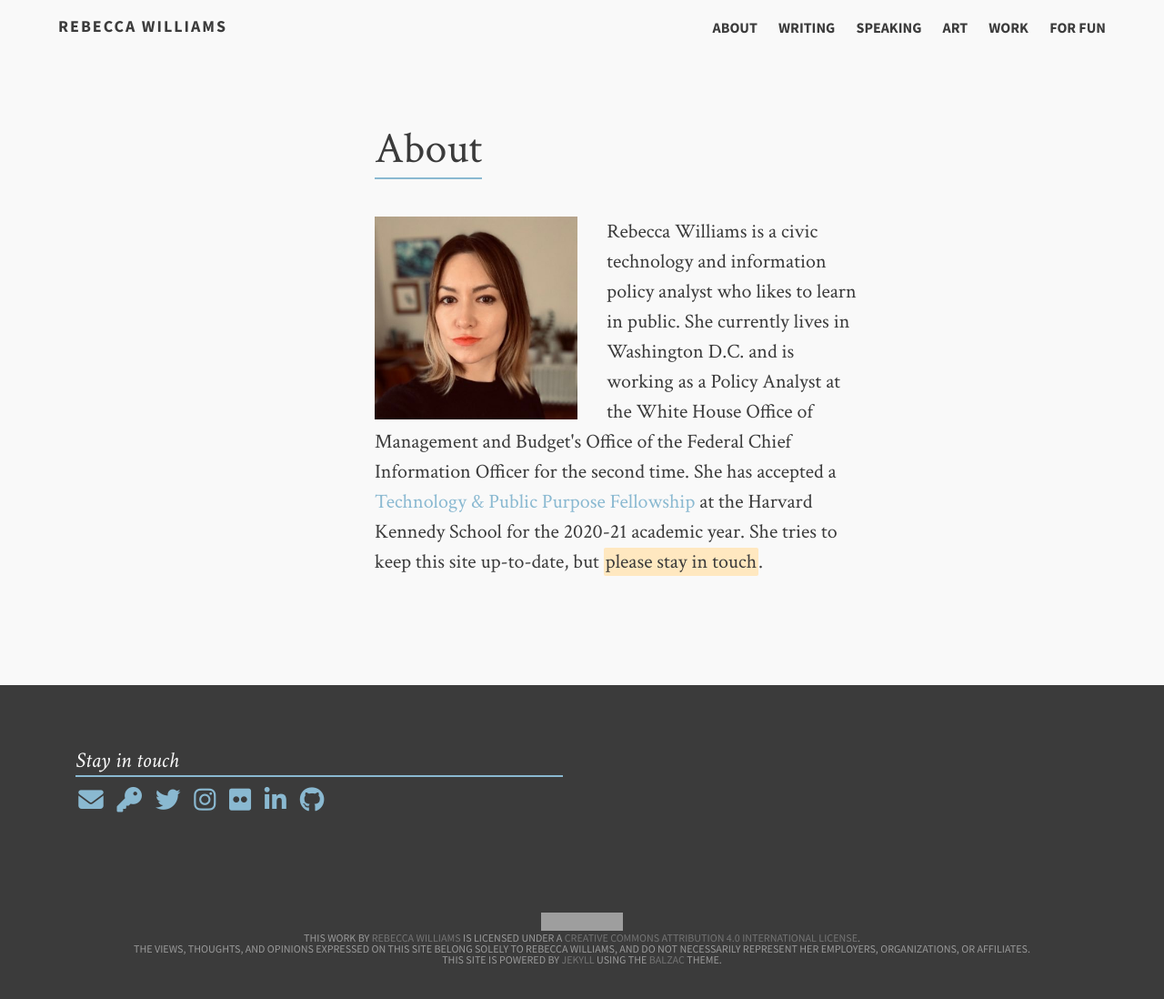
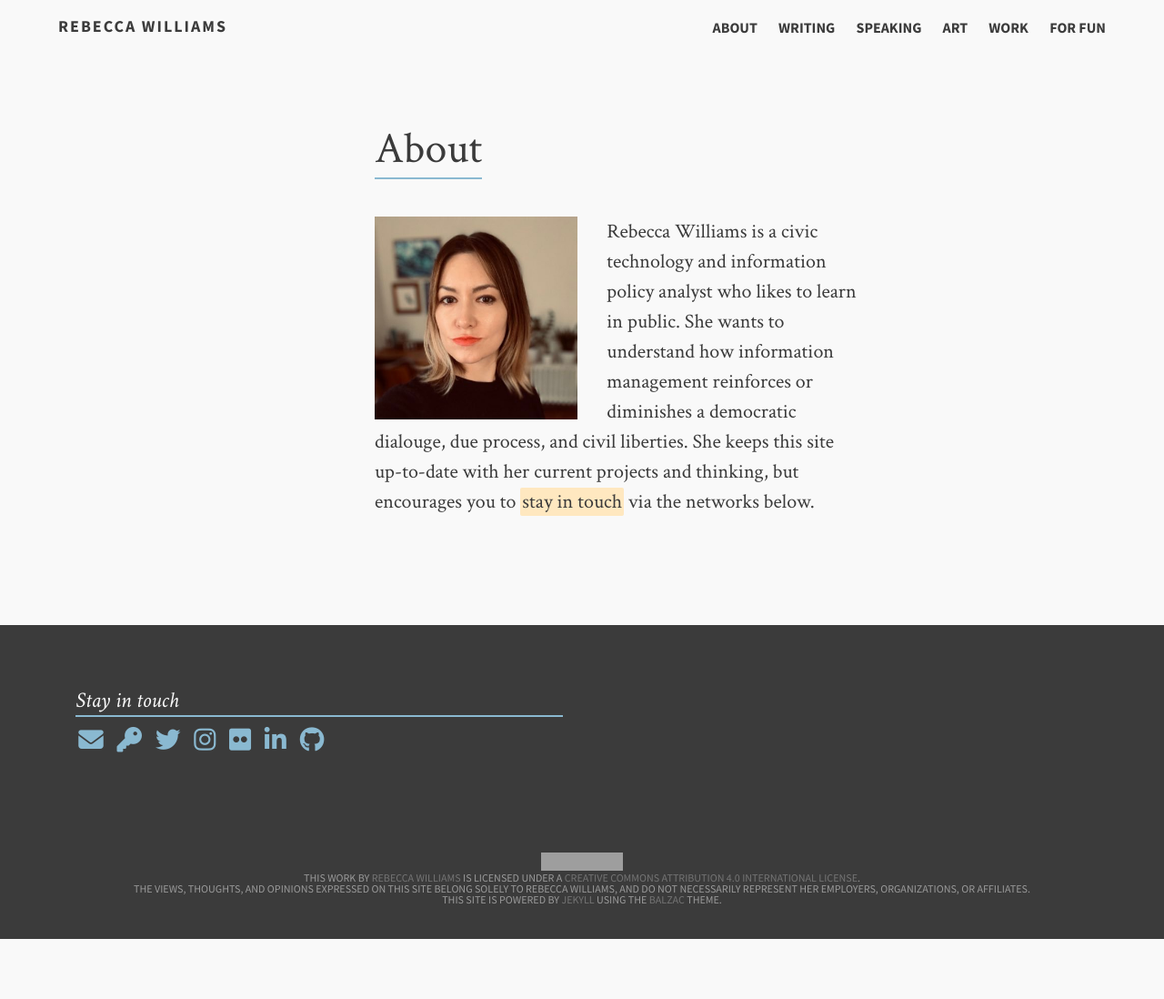
Before and after one commit to rebeccawilliams/rebeccawilliams.us, a Jekyll site: the page built from README.md, in a window 1280 px wide. Shown: the whole page at 91% size. Built offline with Jekyll 4.4.1, drawn with Linux system fonts in a browser that asks for light colours; nearby versions of some CDN libraries; our own code applies the rules of GitHub Pages for plain Markdown files; after the commit the page ends 1032 px from its top, so only the background shows below that; grey boxes are pictures that could not be loaded.

Commit message:
Update home.html

```diff
--- a/_layouts/home.html
+++ b/_layouts/home.html
@@ -8,7 +8,7 @@
          		<div>
 	                      <img src="/images/head.jpg" alt="Rebecca Williams selfie" style="float: left; width:41.66%;margin-right:2rem">
 	                 </div>
-			<p>Rebecca Williams is a civic technology and information policy analyst who likes to learn in public. She currently lives in Washington D.C. and is working as a Policy Analyst at the White House Office of Management and Budget's Office of the Federal Chief Information Officer for the second time. She has accepted a <a href=https://www.belfercenter.org/publication/announcing-technology-and-public-purpose-fellowship-cohort-2020-21>Technology & Public Purpose Fellowship</a> at the Harvard Kennedy School for the 2020-21 academic year. She tries to keep this site up-to-date, but <em>please stay in touch</em>.</p>
+			<p>Rebecca Williams is a civic technology and information policy analyst who likes to learn in public. She wants to understand how information management reinforces or diminishes a democratic dialouge, due process, and civil liberties. She keeps this site up-to-date with her current projects and thinking, but encourages you to <em>stay in touch</em> via the networks below.</p>
 		  <div>
               </ol>
           </article>
```
